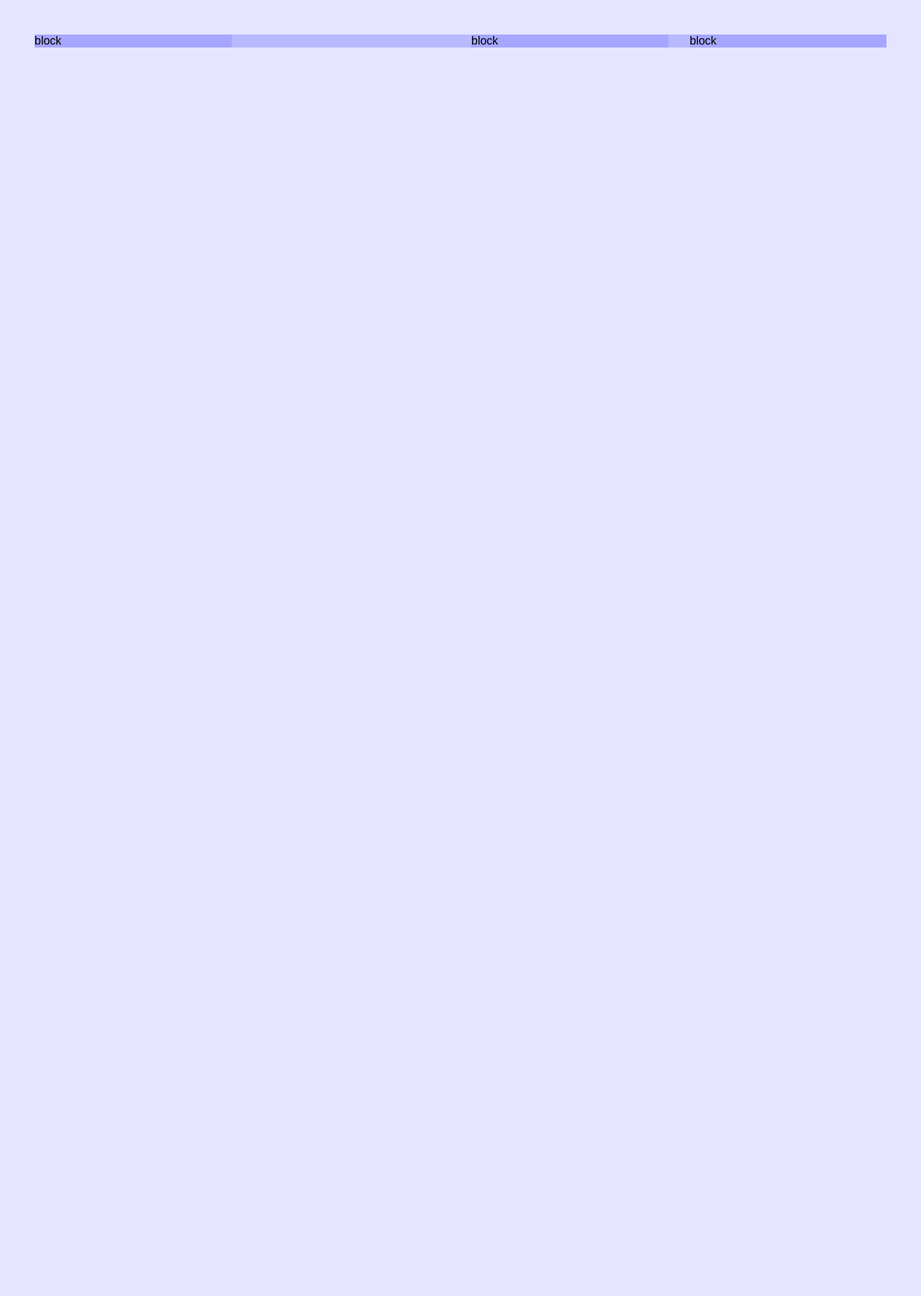
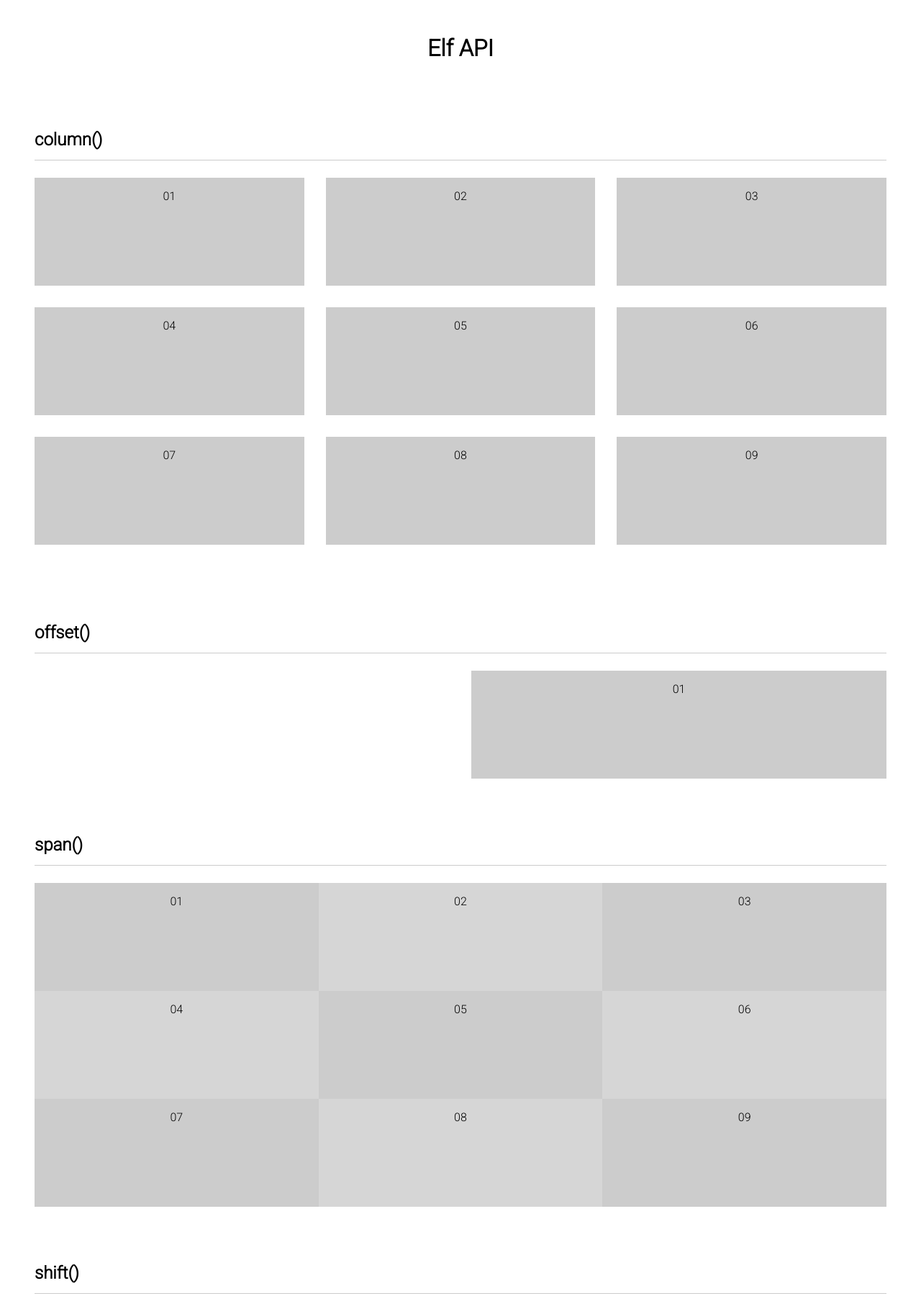
Before and after one commit to mavendex/elf, a plain HTML site: page demo/index.html in a window 1280 px wide. Shown: the top 1801 px of the page at 72% size. Before the commit the page ends 800 px from the top, so only its background shows below. Drawn offline with nearby package versions, Linux system fonts and the light colour scheme.

Commit message:
Add a basic demo of each api method

```diff
--- a/demo/css/style.styl
+++ b/demo/css/style.styl
@@ -1,14 +1,61 @@
 @import 'reset.css'
 @import '../../elf'
 
-debug()
+// debug()
 
 html
   padding: 3rem
 
+body
+  font-family: 'Roboto', sans-serif
+
+h1
+  font-size: 2rem
+  text-align: center
+
+h1, h2
+  margin: 0 0 1rem
+
 section
+  cf()
   overflow: hidden
-  div
-    column(1/4)
+  h2
+    font-size: 1.5rem
+    line-height: 1
+    border-bottom: 1px solid #CCC
+    padding: 0 0 1rem
+    margin: 5rem 0 1.5rem
+
+.block
+  background: #CCC
+  text-align: center
+  padding: 1rem
+  height: 150px
+
+#column
+  .block
+    column(1/3)
+    cycle(3)
+    height: 150px
+    margin-bottom: 30px
+
+#offset
+  .block
+    column(1/2)
+    offset(1/2)
+
+#span
+  .block
+    span(1/3)
+    height: 150px
+    &:nth-child(2n)
+      background: lighten(#CCC, 20%)
+
+#shift
+  .block
+    column(1/2)
+    cycle(1/2)
     &:nth-child(1)
-      offset(-1/4)
+      shift(1/2)
+    &:nth-child(2)
+      shift(-1/2)
--- a/demo/index.html
+++ b/demo/index.html
@@ -10,6 +10,7 @@
     <meta name="description" content="">
     <meta name="viewport" content="width=device-width, initial-scale=1">
     <link rel="stylesheet" href="css/style.css">
+    <link href='http://fonts.googleapis.com/css?family=Roboto:300' rel='stylesheet' type='text/css'>
     <!--[if lt IE 9]><script src="js/vendor/selectivizr-1.0.2.min.js"></script><![endif]-->
     <script src="js/vendor/modernizr-2.8.2.min.js"></script>
     <script src="js/vendor/respond.js-1.4.2.min.js"></script>
@@ -23,13 +24,52 @@
       </div>
     <![endif]-->
 
+    <h1>Elf API</h1>
 
-    <section>
-      <div>block</div>
-      <div>block</div>
-      <div>block</div>
+    <section id="column">
+      <h2>column()</h2>
+      <div class="content">
+        <div class="block">01</div>
+        <div class="block">02</div>
+        <div class="block">03</div>
+        <div class="block">04</div>
+        <div class="block">05</div>
+        <div class="block">06</div>
+        <div class="block">07</div>
+        <div class="block">08</div>
+        <div class="block">09</div>
+      </div>
     </section>
 
+    <section id="offset">
+      <h2>offset()</h2>
+      <div class="content">
+        <div class="block">01</div>
+      </div>
+    </section>
+
+    <section id="span">
+      <h2>span()</h2>
+      <div class="content">
+        <div class="block">01</div>
+        <div class="block">02</div>
+        <div class="block">03</div>
+        <div class="block">04</div>
+        <div class="block">05</div>
+        <div class="block">06</div>
+        <div class="block">07</div>
+        <div class="block">08</div>
+        <div class="block">09</div>
+      </div>
+    </section>
+
+    <section id="shift">
+      <h2>shift()</h2>
+      <div class="content">
+        <div class="block">01</div>
+        <div class="block">02</div>
+      </div>
+    </section>
 
     <!--[if lt IE 9]>
       <script src="http://ajax.googleapis.com/ajax/libs/jquery/1.11.1/jquery.min.js"></script>
```
Also changed, not shown: demo/css/style.css.
